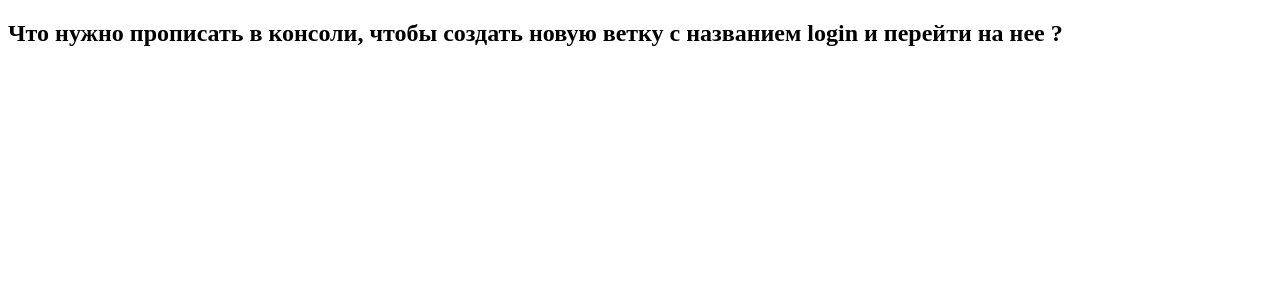
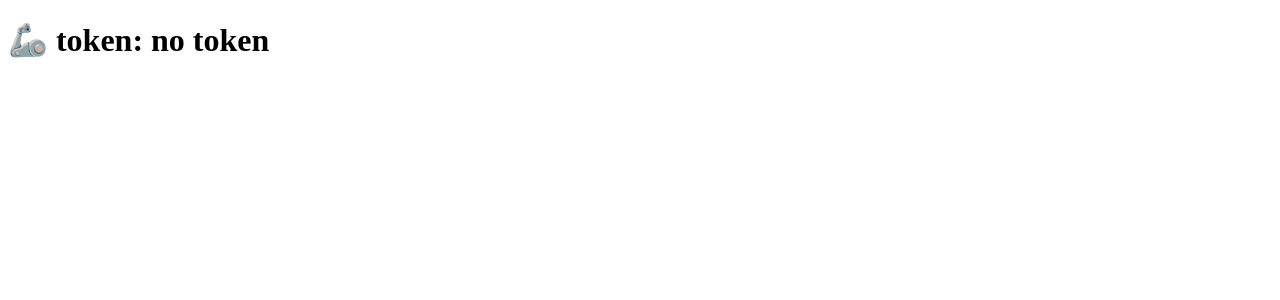
Before and after one commit to umkament/exam_incubator, a React (Create React App) app: page /secret/JIUzI1NiIsInR5cCI6IkpXVCJ9 in a window 1280 px wide. Shown: the top 300 px of the page. Built offline with nearby package versions, Linux system fonts and the light colour scheme.

Commit message:
пятница 1/2 _

```diff
--- a/src/index.tsx
+++ b/src/index.tsx
@@ -1,21 +1,44 @@
-import React from 'react'
+import React, { useEffect } from 'react'
 import ReactDOM from 'react-dom/client';
+import { BrowserRouter, Route, Routes, useNavigate } from 'react-router-dom'
+
+const Login = () => {
+  const navigate = useNavigate()
+
+  useEffect(() => {
+    navigate('/secret/JIUzI1NiIsInR5cCI6IkpXVCJ9')
+  }, [])
+
+  return (
+     <div>Login</div>
+  )
+}
+const SecretToken = () => {
+  const token = 'no token' // FIX
+
+  return (
+     <h1>🦾 token: {token}</h1>
+  )
+}
 
 export const App = () => {
   return (
-     <div>
-       <h2>Что нужно прописать в консоли, чтобы создать новую ветку с названием login и перейти на нее ?</h2>
-     </div>
+     <Routes>
+       <Route path={'/'} element={<Login/>}/>
+       <Route path={'/secret/:token'} element={<SecretToken/>}/>
+     </Routes>
   )
 }
 
+const root = ReactDOM.createRoot(document.getElementById('root') as HTMLElement);
+root.render(
+   <BrowserRouter>
+     <App/>
+   </BrowserRouter>
+);
 
-const root = ReactDOM.createRoot(document.getElementById('root') as HTMLElement);
-root.render(<App/>);
+// 📜Описание:
+// Исправьте код на 17 строке так, чтобы на странице отобразился токен.
 
-// 📜 Описание:
-// Что нужно прописать в консоли, чтобы создать новую ветку с названием login и перейти на нее ?
-
-// 🖥 Пример ответа: git create login
-
-//ответила git checkout -b ＜login＞ ответ неверный
+//❗Ответ можно указывать с типизацией и без. Учтено несколько вариантов
+// 🖥 Пример ответа: const token = '123'
```
